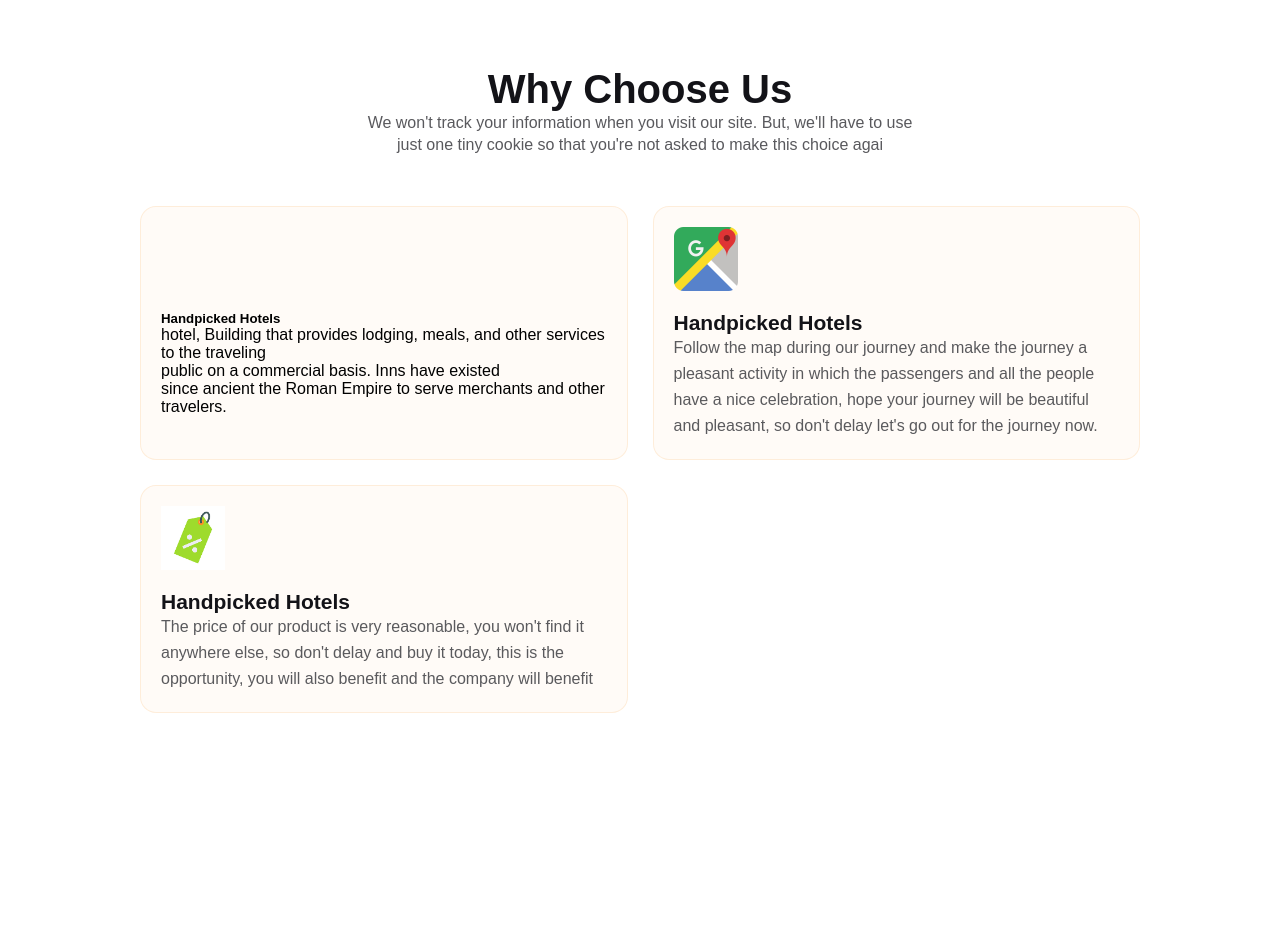
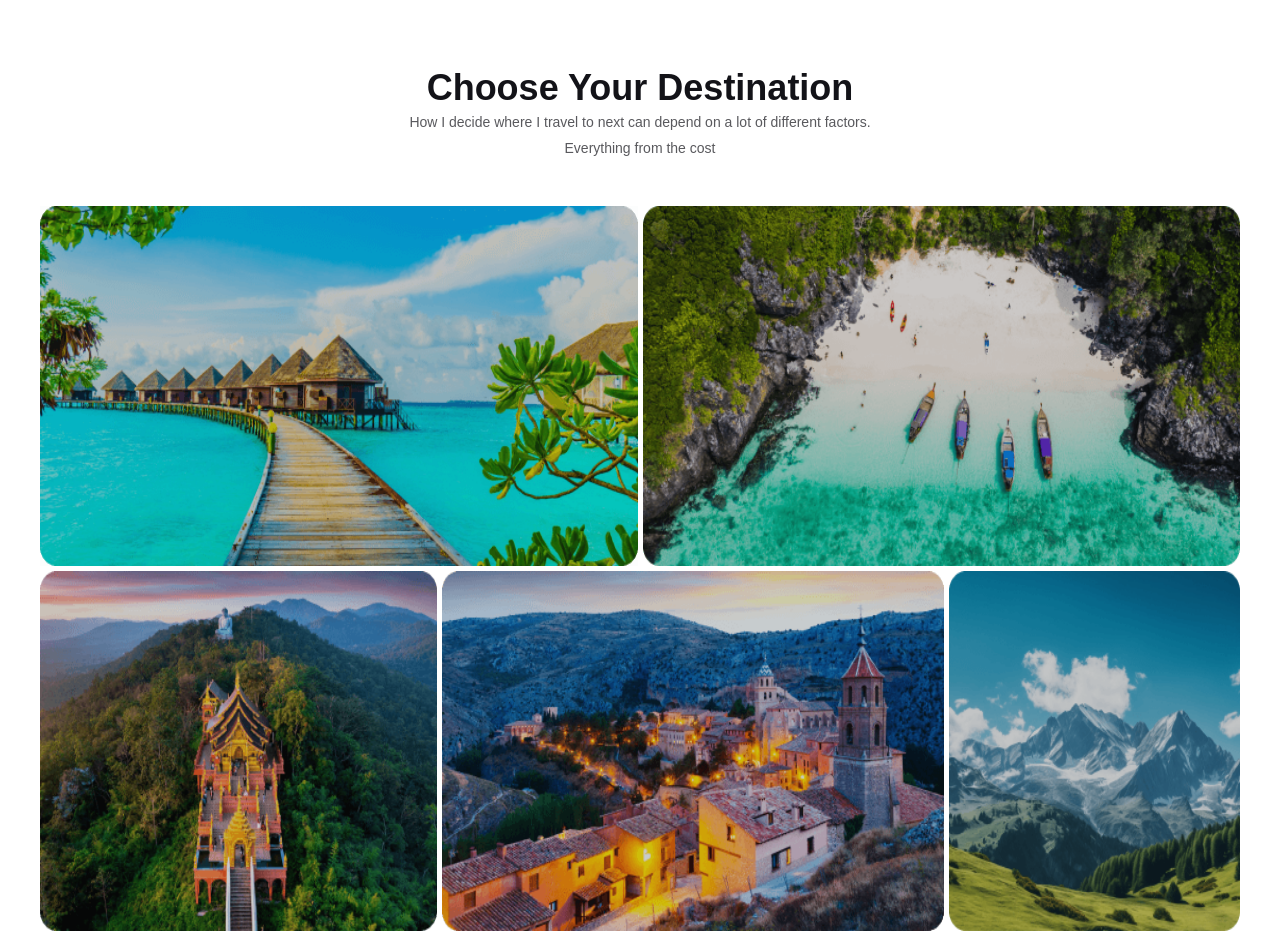
Before and after one commit to MusfiqRabby/B9A2-Hero-Travel-main, a plain HTML site: page index.html in a window 1280 px wide. Shown: the part 1462-2397 px from the top of the page. Drawn offline with Linux system fonts and the light colour scheme.

Commit message:
fourth commit

```diff
--- a/index.html
+++ b/index.html
@@ -73,6 +73,37 @@
 
         <!-- second secion start  -->
         <section>
+            <div class="destination">
+                <h1>Choose Your Destination</h1>
+                <p>How I decide where I travel to next can depend on a lot of different factors. <br>Everything from the cost</p>
+                <div class="row">
+                    <div>
+                        <img src="./Images/Rectangle 5.png" alt="">
+                    </div>
+                   <div>
+                    <img src="./Images/Rectangle 8.png" alt="">
+                   </div>
+                </div>
+                <div class="row">
+                  <div>
+                    <img src="./Images/Rectangle 6.png" alt="">
+                  </div>
+                  <div>
+                    <img src="./Images/Rectangle 7.png" alt="">
+                  </div>
+                    <div>
+                        <img src="./Images/Rectangle 9.png" alt="">
+                    </div>
+                </div>
+                <div class="row">
+                    <div>
+                        <img src="./Images/Rectangle 11.png" alt="">
+                    </div>
+                    <div>
+                        <img src="./Images/Rectangle 10.png" alt="">
+                    </div>
+                </div>
+            </div>
 
         </section>
 
--- a/style.css
+++ b/style.css
@@ -136,6 +136,7 @@ body{
 .section{
     display: flex;
     margin: 0 auto;
+    margin-bottom: 50px;
 }
   .main-section{
     margin-top: 100px;
@@ -184,8 +185,40 @@ body{
     height: 480px;
     margin-left: 100px;
     margin-top: 100px;
+}
+/* second section style  */
+.destination{
 
+    width: 1200px;
+    margin: 0 auto;
+    text-align: center;
 }
+.destination h1{
+    color: #131318;
+    font-size: 36px;
+    font-weight: 800;
+}
+.destination p{
+    color: rgba(19, 19, 24, 0.70);
+    font-size: 14px;
+    font-weight: 400;
+    line-height: 26px;
+    margin-bottom: 45px;
+}
+img{
+    width: 100%;
+    height: 100%;
+    text-align: center;
+}
+.row{
+    height: 360px;
+    display: flex;
+    gap: 5px;
+    margin-bottom: 5px;
+    /* border: 2px solid red; */
+}
+
+
 
 /* third section style  */
 
@@ -253,8 +286,9 @@ body{
 
  .newsletter-container{
     width: 1200px;
+    height: 100%;
     display: flex;
-    margin: 20px auto;
+    margin:  auto;
    align-items: center;
 
 }
```
